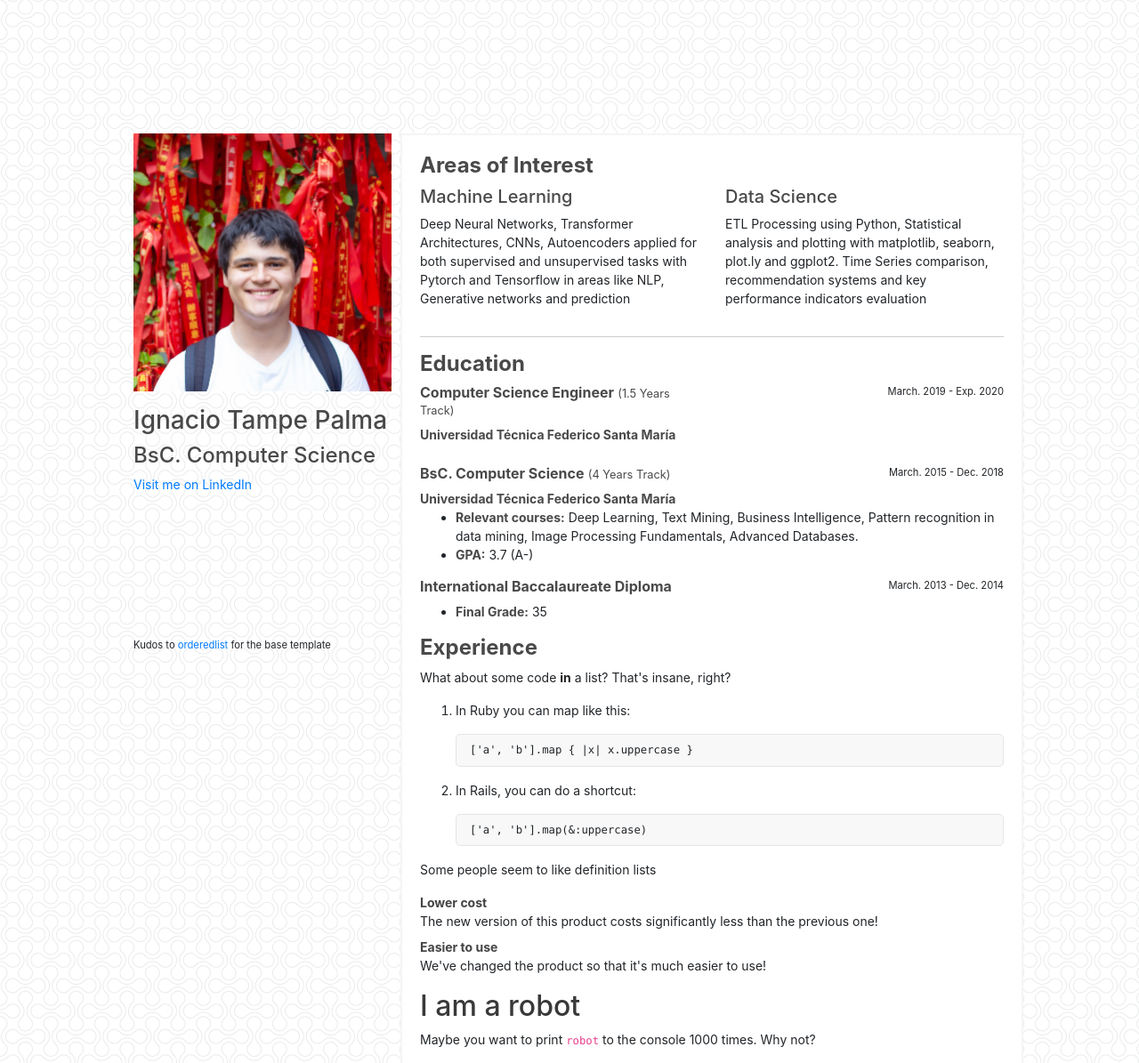
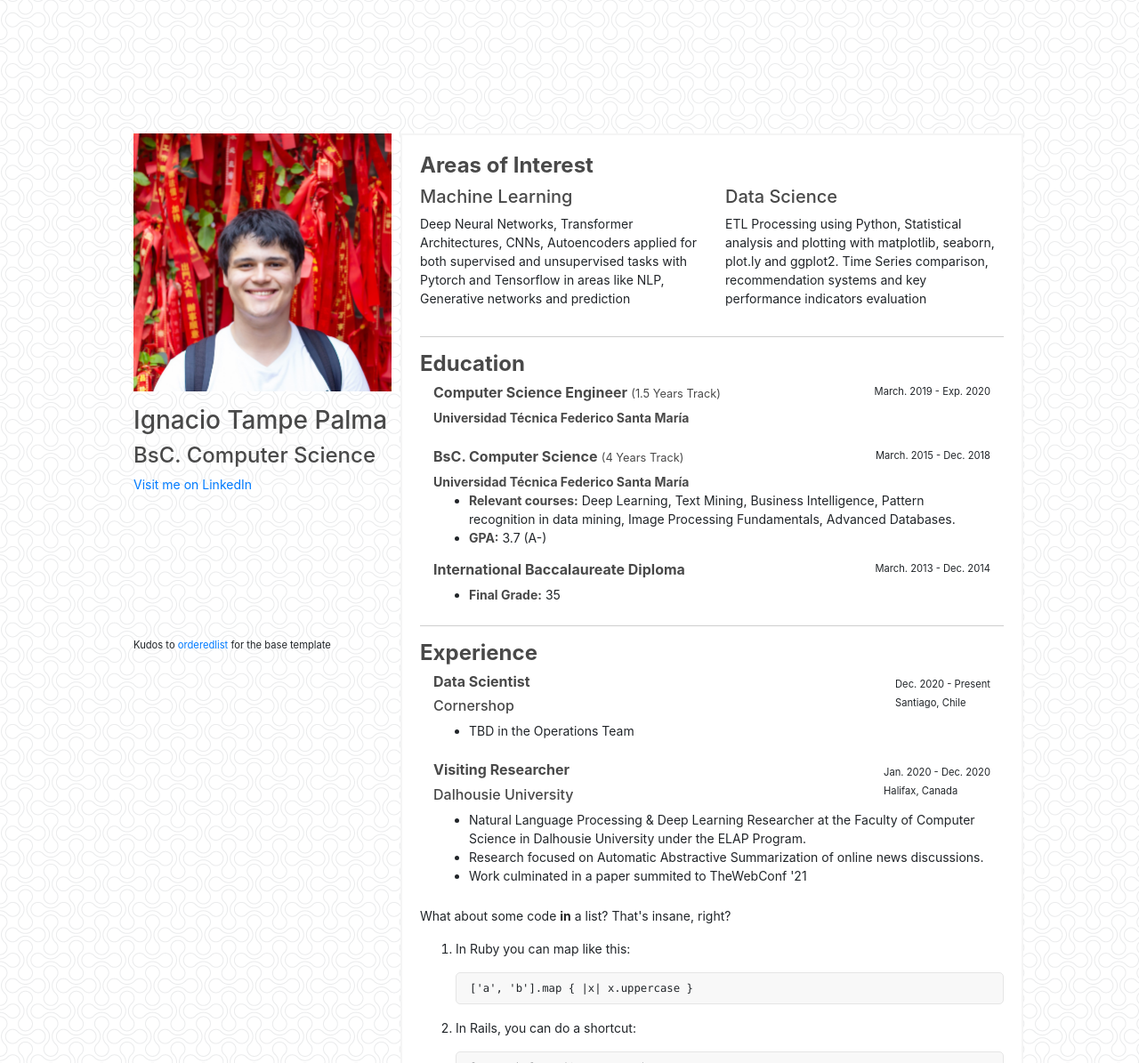
Before and after one commit to nachotp/nachotp.github.io, a plain HTML site: page index.html in a window 1280 px wide. Shown: the top 1195 px of the page at 89% size. Drawn offline with nearby package versions, Linux system fonts and the light colour scheme.

Commit message:
Added basis for experience

```diff
--- a/index.html
+++ b/index.html
@@ -59,12 +59,12 @@
 
         </div>
         <hr>
-        <div id="EducationDiv" class="">
-          <h4><b>Education</b></h4>
+        <h4><b>Education</b></h4>
+        <div id="EducationDiv" class="container mb-4">
           <div class="mb-4">
             <div class="row">
-            <div class="col-md-6"><h6 class="float-left"><b>Computer Science Engineer</b> <small>(1.5 Years Track)</small></h6></div>
-            <div class="col-md-6"><small class="float-md-right">March. 2019 - Exp. 2020</small></div>
+            <div class="col-md-7"><h6 class="float-left"><b>Computer Science Engineer</b> <small>(1.5 Years Track)</small></h6></div>
+            <div class="col-md-5"><small class="float-md-right">March. 2019 - Exp. 2020</small></div>
             </div>
             <b style="color: #494949;">Universidad Técnica Federico Santa María</b>
           </div>
@@ -92,9 +92,56 @@
           </div>
 
         </div>
+        <hr>
 
-        <div id="ExperienceDiv" class="">
-          <h4><b>Experience</b></h4>
+        <h4><b>Experience</b></h4>
+        <div id="ExperienceDiv" class="container mb-4">
+          <div class="mb-4">
+            <div class="row">
+            <div class="col-md-6">
+              <div class="float-left">
+                <h6><b>Data Scientist</b></h6>
+                <h6 style="color: #494949;">Cornershop</h6>
+              </div>
+
+            </div>
+            <div class="col-md-6">
+              <div class="float-md-right">
+                <small>Dec. 2020 - Present<br>Santiago, Chile</small>
+              </div>
+            </div>
+
+            </div>
+            <ul>
+              <li>TBD in the Operations Team</li>
+            </ul>
+          </div>
+
+          <div>
+            <div class="row">
+            <div class="col-md-6">
+              <div class="float-left">
+                <h6><b>Visiting Researcher</b></h6>
+                <h6 style="color: #494949;">Dalhousie University</h6>
+              </div>
+
+            </div>
+            <div class="col-md-6">
+              <div class="float-md-right">
+                <small>Jan. 2020 - Dec. 2020<br>Halifax, Canada</small>
+              </div>
+            </div>
+
+            </div>
+            <ul>
+              <li>Natural Language Processing & Deep Learning Researcher at the Faculty of Computer Science in Dalhousie University under the ELAP Program.</li>
+              <li>Research focused on Automatic Abstractive Summarization of online news discussions.</li>
+              <li>Work culminated in a paper summited to TheWebConf '21</li>
+            </ul>
+          </div>
+
+
+
         </div>
 
         <p>What about some code <strong>in</strong> a list? That's insane, right?</p>
```
